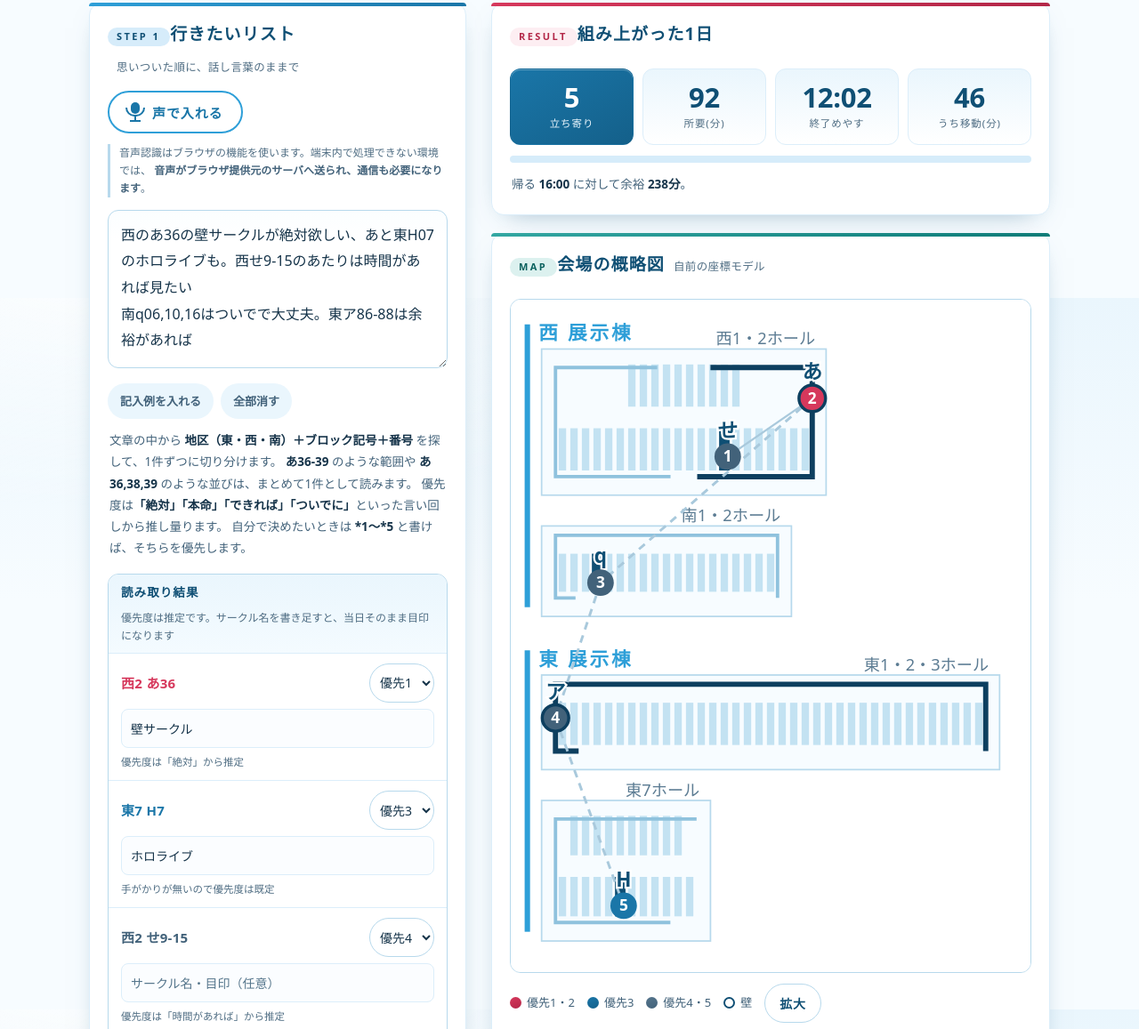
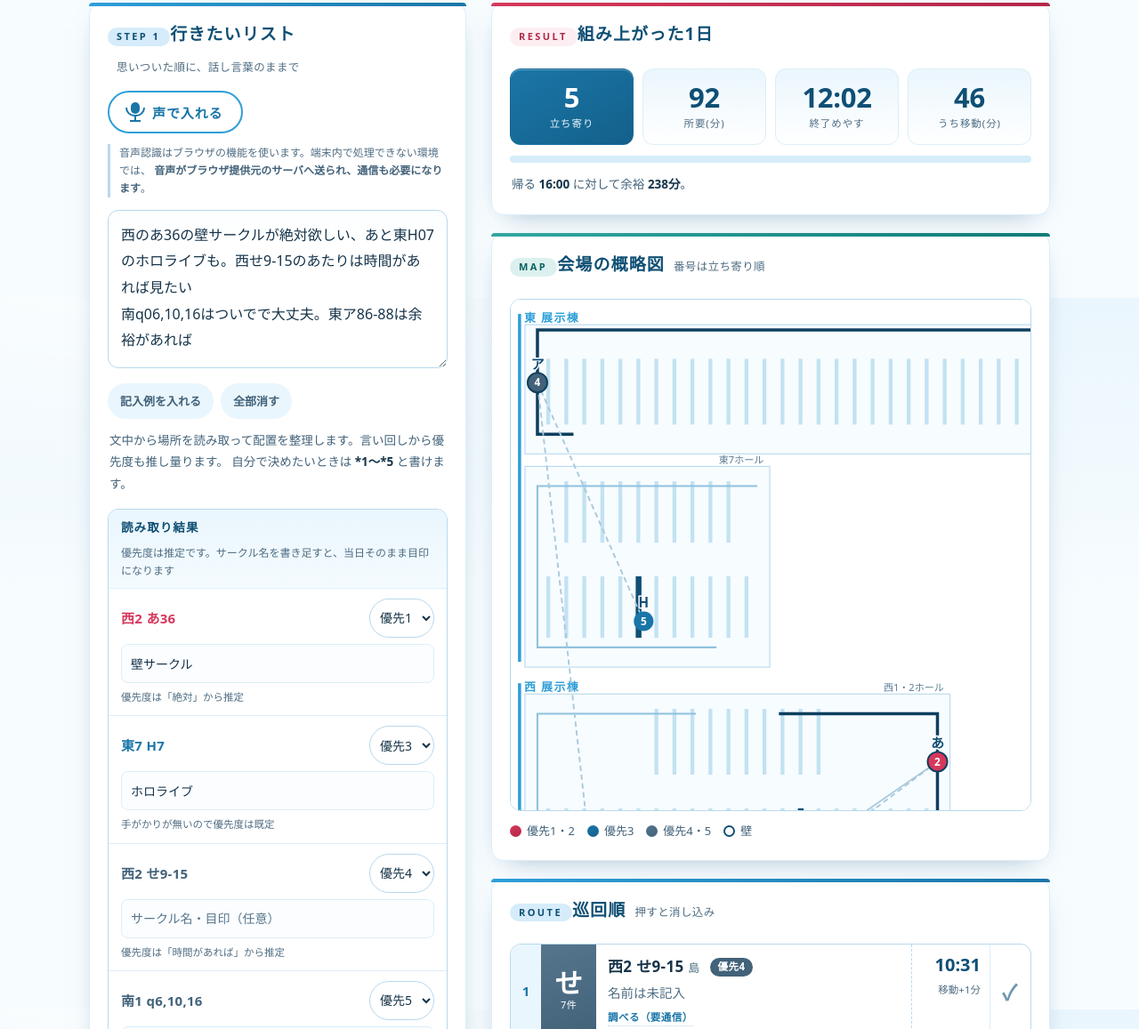
Before and after one commit to takumayellow/comiket-planner, a website with bundled scripts: page web/index.html in a window 1280 px wide. Shown: the part 465-1622 px from the top of the page at 89% size. Built offline with nearby package versions, Linux system fonts and the light colour scheme.

Commit message:
feat: 会場図を実寸pxで大きく描き、棟を東/西/南に分け、円の重なりを解消
- map.js: PXPM(1mあたりpx)+ u(px) 導入。viewBox=会場座標(m)のまま
  width/height を実px で出力し、縮小せず実寸で描画。収まらない分は
  .mapwrap の横スクロールで見せる(記号が潰れない)
- 立ち寄りマーカーを実px半径に。近接する円は押し合って離す簡易衝突回避を
  入れ、番号の丸が重なって読めない不具合を解消。道すじも離した後の中心で描画
- GROUPS を 東/西/南 の3棟に分割(南を西に含めない)
- 拡大ボタンを廃止(見切れるだけで用をなさない)。図直下の注意書きも削除
- 開会前/閉会後は入力欄の min/max で選べないようにし、文言側の断りを撤去
- 入力欄ヒントを簡潔化

Co-Authored-By: Claude Opus 4.8 <noreply@anthropic.com>

```diff
--- a/web/app.css
+++ b/web/app.css
@@ -742,11 +742,13 @@ button {
   border-radius: 12px;
   background: var(--card);
   overflow: auto;
+  max-height: min(72vh, 640px);
   -webkit-overflow-scrolling: touch;
 }
 
-.mapwrap svg { display: block; width: 100%; height: auto; min-width: 320px; }
-.mapwrap.zoom svg { width: 200%; }
+/* 図は実寸(px)で描き、収まらない分は横スクロールで見せる。会場は横長なので
+   画面幅に縮めると記号が潰れる。拡大ボタンより素直な指スクロールに任せる。 */
+.mapwrap svg { display: block; height: auto; max-width: none; }
 
 .legend {
   display: flex;
--- a/web/index.html
+++ b/web/index.html
@@ -83,10 +83,8 @@
         <button type="button" data-fill="clear">全部消す</button>
       </div>
       <p class="hint">
-        文章の中から <b>地区（東・西・南）＋ブロック記号＋番号</b> を探して、1件ずつに切り分けます。
-        <b>あ36-39</b> のような範囲や <b>あ36,38,39</b> のような並びは、まとめて1件として読みます。
-        優先度は<b>「絶対」「本命」「できれば」「ついでに」</b>といった言い回しから推し量ります。
-        自分で決めたいときは <b>*1〜*5</b> と書けば、そちらを優先します。
+        文中から場所を読み取って配置を整理します。言い回しから優先度も推し量ります。
+        自分で決めたいときは <b>*1〜*5</b> と書けます。
       </p>
 
       <div class="read" id="read" hidden>
@@ -151,16 +149,14 @@
     </section>
 
     <section class="card card--teal" id="mapsec" hidden>
-      <h2><span class="eyebrow">MAP</span>会場の概略図<span class="sub">自前の座標モデル</span></h2>
+      <h2><span class="eyebrow">MAP</span>会場の概略図<span class="sub">番号は立ち寄り順</span></h2>
       <div class="mapwrap" id="mapwrap"></div>
       <div class="legend">
         <span><i class="p12"></i>優先1・2</span>
         <span><i class="p3"></i>優先3</span>
         <span><i class="p45"></i>優先4・5</span>
         <span><i class="wallmark"></i>壁</span>
-        <button class="btn-sub" type="button" id="zoomBtn">拡大</button>
       </div>
-      <p class="hint">公式の地図画像は使っていません。ゾーンの相対位置・島と壁の並びを自前で組んだ概略図です。実際の配置は公式の会場案内で確認してください。</p>
     </section>
 
     <section class="card" id="listsec" hidden>
--- a/web/js/app.js
+++ b/web/js/app.js
@@ -129,9 +129,7 @@ function renderBudgetNote() {
   if (b.cappedStart) {
     fix.push(`開会は <b>${OPEN}</b> なので、そこから回りはじめる前提で計算します。`);
   }
-  if (b.cappedEnd) {
-    fix.push(`サークルの頒布は <b>${CLOSE}</b> で終わります。それより後は指定できません。`);
-  }
+  // 16:00 より後は入力欄側 (max) で選べないようにしてあるので、文では触れない。
   if (b.inverted) {
     fix.push('<b class="warn">帰る時刻が回りはじめより前です。</b>');
   }
@@ -459,6 +457,11 @@ renderBudgetNote();
 $('#meta').textContent = LAYOUT_DOC.event || 'コミックマーケット';
 $('#venue').textContent = LAYOUT_DOC.venue || '東京ビッグサイト';
 $('#hours').textContent = `${OPEN} — ${CLOSE}`;
+// 開会前・閉会後は選べないようにする (文で断らず入力欄側で止める)
+for (const id of ['#start', '#end']) {
+  $(id).min = OPEN;
+  $(id).max = CLOSE;
+}
 if ($('#text').value.trim()) compute();
 
 $('#go').addEventListener('click', compute);
@@ -496,10 +499,6 @@ $('#copyBtn').addEventListener('click', async () => {
   } catch {
     $('#copyBtn').textContent = 'コピーできませんでした';
   }
-});
-$('#zoomBtn').addEventListener('click', () => {
-  const on = $('#mapwrap').classList.toggle('zoom');
-  $('#zoomBtn').textContent = on ? '縮小' : '拡大';
 });
 
 // 音声入力 (対応ブラウザのみ)。喋った分は末尾に足していくだけで、
--- a/web/js/map.js
+++ b/web/js/map.js
@@ -5,13 +5,23 @@
 //  - ホールごとに1段ずつ縦に積む(横に並べると1メートルあたりの画素が足りず記号が潰れる)
 //  - ブロック記号は「今回行くブロック」だけ大きく出す。全部出すと文字が重なって読めない
 
+// ビッグサイトは東・西・南で棟が分かれている。南を西に含めず別棟として積む。
 const GROUPS = [
-  { label: '西 展示棟', zones: ['west12', 'south12'] },
   { label: '東 展示棟', zones: ['east123', 'east7'] },
+  { label: '西 展示棟', zones: ['west12'] },
+  { label: '南 展示棟', zones: ['south12'] },
 ];
-const PAD = 26;
-const GAP_IN = 32;   // 同じ棟のホール間
-const GAP_GRP = 50;  // 棟と棟の間
+
+// 会場1mあたりの表示px。大きめに取り、画面に収まらない分は横スクロールで見せる
+// (幅に合わせて縮めると記号が潰れて読めない)。装飾の寸法は u(px) で指定して、
+// この倍率を変えても記号の見た目の大きさが変わらないようにする。
+const PXPM = 2.7;
+const u = (px) => px / PXPM;
+
+const PAD = u(22);
+const GAP_IN = u(26);   // 同じ棟のホール間
+const GAP_GRP = u(42);  // 棟と棟の間
+const MR = u(11);       // 立ち寄りマーカーの半径
 
 // 図は「白い紙に水色の線」。app.css の :root と対で管理すること
 // (--sky-*/--aqua-*/--ink*/--rose と同じ値を使う)。
@@ -62,7 +72,7 @@ export function renderMap(layout, plan) {
   groups.forEach((g, gi) => {
     const zs = g.zones.filter((z) => layout.zones[z]);
     if (!zs.length) return;
-    y += gi > 0 ? GAP_GRP - GAP_IN : 12; // 棟の見出しを置く余白
+    y += gi > 0 ? GAP_GRP - GAP_IN : u(12); // 棟の見出しを置く余白
     const top = y;
     zs.forEach((zid, i) => {
       const z = layout.zones[zid];
@@ -85,61 +95,91 @@ export function renderMap(layout, plan) {
   };
 
   const out = [];
-  out.push(`<svg xmlns="http://www.w3.org/2000/svg" viewBox="0 0 ${r(totalW)} ${r(totalH)}" `
+  // viewBox は会場座標(m)、width/height は実px。縮小せず実寸で描き、
+  // はみ出す分は .mapwrap の横スクロールに任せる。
+  out.push('<svg xmlns="http://www.w3.org/2000/svg" '
+    + `width="${r(totalW * PXPM)}" height="${r(totalH * PXPM)}" `
+    + `viewBox="0 0 ${r(totalW)} ${r(totalH)}" `
     + 'role="img" aria-label="会場の概略図と巡回順">');
   out.push(`<rect width="${r(totalW)}" height="${r(totalH)}" fill="${C.paper}"/>`);
 
   for (const b of bands) {
-    out.push(`<rect x="${PAD - 17}" y="${r(b.top - 22)}" width="3.5" `
-      + `height="${r(b.bottom - b.top + 22)}" fill="${C.row}"/>`);
-    out.push(`<text x="${PAD - 8}" y="${r(b.top - 12)}" fill="${C.row}" font-size="12.5" `
-      + `font-weight="700" letter-spacing="1.6">${esc(b.label)}</text>`);
+    out.push(`<rect x="${r(PAD - u(14))}" y="${r(b.top - u(18))}" width="${r(u(3.4))}" `
+      + `height="${r(b.bottom - b.top + u(18))}" fill="${C.row}"/>`);
+    out.push(`<text x="${r(PAD - u(7))}" y="${r(b.top - u(9))}" fill="${C.row}" `
+      + `font-size="${r(u(13))}" font-weight="700" letter-spacing="${r(u(1.4))}">`
+      + `${esc(b.label)}</text>`);
   }
 
   for (const [zid, g] of place) {
-    out.push(`<rect x="${r(g.x - 6)}" y="${r(g.y - 6)}" width="${r(g.w + 12)}" `
-      + `height="${r(g.hi - g.lo + 12)}" fill="${C.zone}" stroke="${C.zoneEdge}"/>`);
-    out.push(`<text x="${r(g.x + g.w - 1)}" y="${r(g.y - 9)}" `
-      + `fill="${C.label}" font-size="10.5" text-anchor="end">${esc(g.z.label)}</text>`);
+    out.push(`<rect x="${r(g.x - u(6))}" y="${r(g.y - u(6))}" width="${r(g.w + u(12))}" `
+      + `height="${r(g.hi - g.lo + u(12))}" fill="${C.zone}" stroke="${C.zoneEdge}" `
+      + `stroke-width="${r(u(1))}"/>`);
+    out.push(`<text x="${r(g.x + g.w - u(1))}" y="${r(g.y - u(9))}" `
+      + `fill="${C.label}" font-size="${r(u(11))}" text-anchor="end">${esc(g.z.label)}</text>`);
 
     for (const b of g.z.blocks) {
       const on = hit.has(b.code);
       if (b.kind === 'island') {
         const x = X(zid, b.x);
-        out.push(`<rect x="${r(x - (on ? 3.4 : 2.4))}" y="${r(Y(zid, b.y1))}" `
-          + `width="${on ? 6.8 : 4.8}" height="${r(b.y1 - b.y0)}" `
+        const hw = on ? u(3.2) : u(2.2);
+        out.push(`<rect x="${r(x - hw)}" y="${r(Y(zid, b.y1))}" `
+          + `width="${r(hw * 2)}" height="${r(b.y1 - b.y0)}" `
           + `fill="${on ? C.islandHit : C.island}"/>`);
       } else {
         const pts = b.path.map(([px, py]) => `${r(X(zid, px))},${r(Y(zid, py))}`).join(' ');
         out.push(`<polyline points="${pts}" fill="none" `
-          + `stroke="${on ? C.wallHit : C.wall}" stroke-width="${on ? 3.4 : 2.2}"/>`);
+          + `stroke="${on ? C.wallHit : C.wall}" stroke-width="${r(on ? u(3.4) : u(2.2))}"/>`);
       }
     }
   }
 
+  // 立ち寄りの真の位置を出し、丸が重なるところは押し合って離す。
+  // 番号の丸どうしが被って読めない不具合への対処。道すじも離した後の中心で引く。
+  const nodes = stops.map((s) => ({
+    s, x: X(s.point.zone, s.point.x), y: Y(s.point.zone, s.point.y),
+    top: place.get(s.point.zone).y,
+  }));
+  const minD = MR * 2 + u(3);
+  for (let i = 1; i < nodes.length; i++) {
+    for (let iter = 0; iter < 30; iter++) {
+      let moved = false;
+      for (let j = 0; j < i; j++) {
+        let dx = nodes[i].x - nodes[j].x;
+        let dy = nodes[i].y - nodes[j].y;
+        let d = Math.hypot(dx, dy);
+        if (d >= minD) continue;
+        if (d < 0.01) { dx = u(2); dy = -u(10); d = Math.hypot(dx, dy); } // 完全重なりをほどく
+        const push = (minD - d) * 0.5;
+        nodes[i].x += (dx / d) * push;
+        nodes[i].y += (dy / d) * push;
+        moved = true;
+      }
+      if (!moved) break;
+    }
+  }
+
   // 巡回の道すじ (同ホール内は実線、ホールをまたぐところは点線)
-  for (let i = 1; i < stops.length; i++) {
-    const a = stops[i - 1].point;
-    const b = stops[i].point;
-    const same = a.zone === b.zone;
-    out.push(`<line x1="${r(X(a.zone, a.x))}" y1="${r(Y(a.zone, a.y))}" `
-      + `x2="${r(X(b.zone, b.x))}" y2="${r(Y(b.zone, b.y))}" stroke="${C.link}" `
-      + `stroke-width="${same ? 1.3 : 1.7}"${same ? '' : ' stroke-dasharray="5 4"'}/>`);
+  for (let i = 1; i < nodes.length; i++) {
+    const a = nodes[i - 1];
+    const b = nodes[i];
+    const same = a.s.point.zone === b.s.point.zone;
+    out.push(`<line x1="${r(a.x)}" y1="${r(a.y)}" x2="${r(b.x)}" y2="${r(b.y)}" `
+      + `stroke="${C.link}" stroke-width="${r(same ? u(1.6) : u(2))}"`
+      + `${same ? '' : ` stroke-dasharray="${r(u(6))} ${r(u(4))}"`}/>`);
   }
 
   // 立ち寄り: 番号の丸 + ブロック記号 (記号を主役にする)
-  stops.forEach((s, i) => {
-    const x = X(s.point.zone, s.point.x);
-    const yy = Y(s.point.zone, s.point.y);
-    const up = yy > place.get(s.point.zone).y + 12;
-    const ty = up ? yy - 12.5 : yy + 20;
-    out.push(`<text x="${r(x)}" y="${r(ty)}" fill="${C.code}" font-size="13" `
-      + `font-weight="700" text-anchor="middle" stroke="${C.paper}" stroke-width="2.6" `
-      + `paint-order="stroke">${esc(s.placement.block)}</text>`);
-    out.push(`<circle cx="${r(x)}" cy="${r(yy)}" r="8.6" `
-      + `fill="${stopColor(s.placement.priority)}"`
-      + `${s.wall ? ` stroke="${C.wallHit}" stroke-width="2"` : ''}/>`);
-    out.push(`<text x="${r(x)}" y="${r(yy + 3.5)}" fill="#ffffff" font-size="10" `
+  nodes.forEach((n, i) => {
+    const up = n.y > n.top + u(4);
+    const ty = up ? n.y - MR - u(4) : n.y + MR + u(13);
+    out.push(`<text x="${r(n.x)}" y="${r(ty)}" fill="${C.code}" font-size="${r(u(15))}" `
+      + `font-weight="700" text-anchor="middle" stroke="${C.paper}" stroke-width="${r(u(3))}" `
+      + `paint-order="stroke">${esc(n.s.placement.block)}</text>`);
+    out.push(`<circle cx="${r(n.x)}" cy="${r(n.y)}" r="${r(MR)}" `
+      + `fill="${stopColor(n.s.placement.priority)}"`
+      + `${n.s.wall ? ` stroke="${C.wallHit}" stroke-width="${r(u(2))}"` : ''}/>`);
+    out.push(`<text x="${r(n.x)}" y="${r(n.y + u(4))}" fill="#ffffff" font-size="${r(u(12))}" `
       + `font-weight="700" text-anchor="middle">${i + 1}</text>`);
   });
 
--- a/web/sw.js
+++ b/web/sw.js
@@ -3,7 +3,7 @@
 
 // VERSION は手で書かない。scripts/stamp_sw_version.py が ASSETS 実体のハッシュから
 // 打ち直す (手動運用だと JS だけ直したときに install が発火せず古い版が residue する)。
-const VERSION = 'cp-96268941c76f';
+const VERSION = 'cp-e790cc0be4db';
 // './index.html' は入れない。Vercel の cleanUrls が /index.html → / に 308 する結果
 // リダイレクト済みレスポンスになり、Cache.put が TypeError を投げて install ごと失敗する
 // (= オフラインが一切効かなくなる)。シェルは './' だけを持つ。
```
